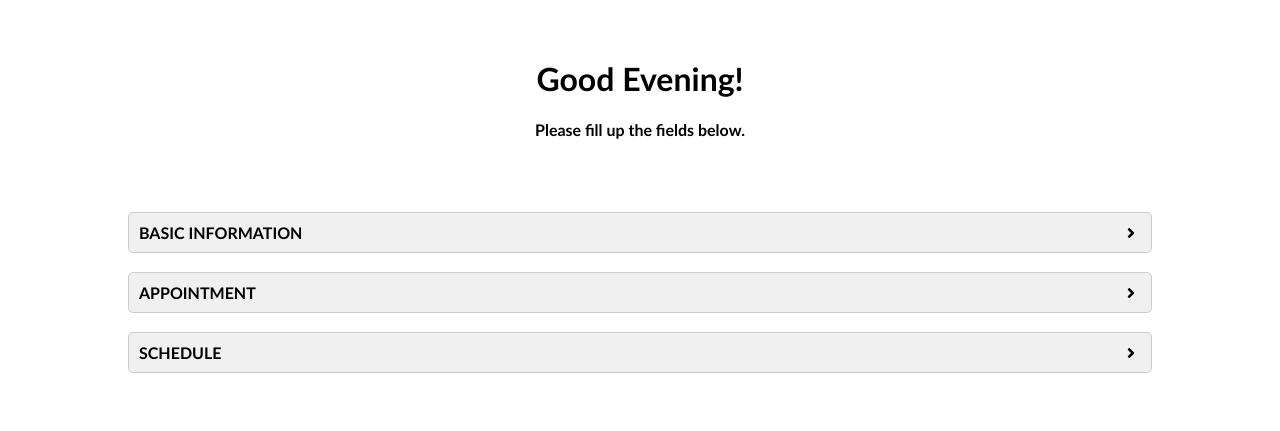
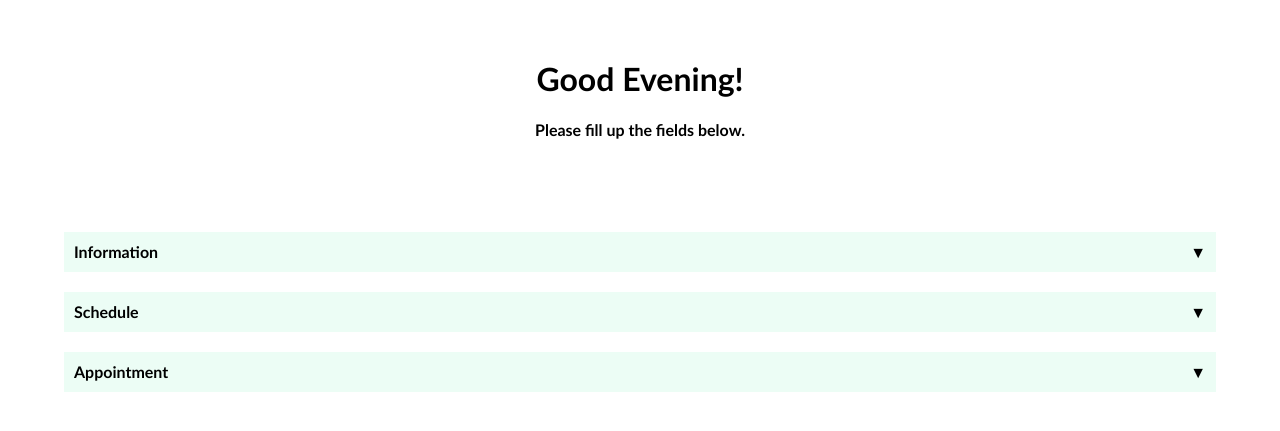
Before and after one commit to Zanis3/II-A-APDEV-FINAL-PROJECT-WEBAPPS-PAWS-VETERINARY-WEBSITE-, a PHP site: page /appointments.php in a window 1280 px wide. Shown: the part 80-511 px from the top of the page. Run offline with PHP 8.4, Linux system fonts and the light colour scheme; some web fonts are replaced.

Commit message:
appointment - fixed

```diff
--- a/appointments.php
+++ b/appointments.php
@@ -7,6 +7,7 @@
     <link rel="stylesheet" href="css/style_general.css">
     <link rel="stylesheet" href="css/style_appointment.css">
     <link rel="stylesheet" href="https://cdnjs.cloudflare.com/ajax/libs/font-awesome/5.15.4/css/all.min.css">
+    <script src="https://ajax.googleapis.com/ajax/libs/jquery/3.5.1/jquery.min.js"></script>
 </head>
 <body>
     <?php include_once 'template/header.php';?>
@@ -18,47 +19,37 @@
         <br>
         <br>
         <br>
-        <div class="drop_down">
-            <div class="trigger" onclick="toggleDropdown(this)">
-                <div class="text"><b> BASIC INFORMATION </b></div>
-                <div class="icon"><i class="fas fa-angle-up"></i></div>
+
+        <div class="dropdown-container">
+            <div class="dropdown-header" onclick="toggleDropdown('information')">
+                <b>Information</b>
+                <span>&#9660;</span>
             </div>
-            <div class="content">
-                <ul>
-                    <li>Option 1</li>
-                    <li>Option 2</li>
-                    <li>Option 3</li>
-                </ul>
+            <div id="informationDropdown" class="dropdown-content">
+                <div class="dropdown-item">Text on the farther left</div>
+                <!-- Add more items here if needed -->
             </div>
         </div>
-        <br>
-        <br>
-        <div class="drop_down">
-            <div class="trigger" onclick="toggleDropdown(this)">
-                <div class="text"><b> APPOINTMENT </b></div>
-                <div class="icon"><i class="fas fa-angle-up"></i></div>
+
+        <div class="dropdown-container">
+            <div class="dropdown-header" onclick="toggleDropdown('schedule')">
+                <b>Schedule</b>
+                <span>&#9660;</span>
             </div>
-            <div class="content">
-                <ul>
-                    <li>Option 1</li>
-                    <li>Option 2</li>
-                    <li>Option 3</li>
-                </ul>
+            <div id="scheduleDropdown" class="dropdown-content">
+                <div class="dropdown-item">Text on the farther left</div>
+                <!-- Add more items here if needed -->
             </div>
         </div>
-        <br>
-        <br>
-        <div class="drop_down">
-            <div class="trigger" onclick="toggleDropdown(this)">
-                <div class="text"><b> SCHEDULE </b></div>
-                <div class="icon"><i class="fas fa-angle-up"></i></div>
+
+        <div class="dropdown-container">
+            <div class="dropdown-header" onclick="toggleDropdown('appointment')">
+                <b>Appointment</b>
+                <span>&#9660;</span>
             </div>
-            <div class="content">
-                <ul>
-                    <li>Option 1</li>
-                    <li>Option 2</li>
-                    <li>Option 3</li>
-                </ul>
+            <div id="appointmentDropdown" class="dropdown-content">
+                <div class="dropdown-item">Text on the farther left</div>
+                <!-- Add more items here if needed -->
             </div>
         </div>
     </center>
--- a/css/style_appointment.css
+++ b/css/style_appointment.css
@@ -1,58 +1,28 @@
-.drop_down {
+.dropdown-container {
+    width: 90%;
+    margin: 20px auto;
     position: relative;
-    display: inline-block;
-    width: 80%;
 }
-
-.trigger {
+.dropdown-header {
+    background-color: #ECFDF5;
+    border: 1px solid #ccc;
+    padding: 10px;
+    cursor: pointer;
     display: flex;
-    align-items: center;
     justify-content: space-between;
-    background-color: #f0f0f0;
+    border: none;
+}
+.dropdown-content {
+    display: none;
+    position: relative;
+    top: 100%;
+    width: 99.80%;
+    background-color: #fff;
+    border: 1px solid #ccc;
+    border: none;
+    z-index: 1;
+}
+.dropdown-item {
     padding: 10px;
-    border: 1px solid #ccc;
-    border-radius: 5px;
     cursor: pointer;
 }
-
-.icon {
-    margin-right: 5px;
-}
-
-.icon i {
-    transition: transform 0.3s ease;
-    transform: rotate(90deg);
-}
-
-.rotate-down {
-    transform: rotate(180deg);
-}
-
-.content {
-    display: none;
-    position: absolute;
-    top: 100%; /* Place the content below the trigger */
-    left: 0;
-    background-color: #fff; /* Set background color */
-    z-index: 1; /* Ensure the dropdown content is on top */
-    border: 1px solid #ccc; /* Add a border for better visibility */
-    padding: 5px;
-    width: 99%; /* Occupy the full width of the parent cell */
-}
-
-.basic-info-active .drop_down:nth-child(2) .content {
-    position: relative;
-    top: 0;
-}
-
-.content.active {
-    display: block;
-}
-
-.content ul li {
-    padding: 10px;
-}
-
-.content.active + .trigger + .icon {
-    transform: rotate(180deg);
-}
--- a/script/appointment.js
+++ b/script/appointment.js
@@ -1,32 +1,8 @@
-function toggleDropdown(trigger) {
-    var content = trigger.nextElementSibling;
-
-    // Toggle the active class
-    content.classList.toggle("active");
-    var isActive = content.classList.contains("active");
-
-    if (isActive) {
-        content.style.display = "block";
-        trigger.querySelector('.icon').innerHTML = '<i class="fas fa-angle-up"></i>';
-    } else {
-        content.style.display = "none";
-        trigger.querySelector('.icon').innerHTML = '<i class="fas fa-angle-down"></i>';
-    }
-
-    // Add or remove class to indicate basic info dropdown active status
-    if (trigger.querySelector('.text').innerText.trim() === "BASIC INFORMATION") {
-        if (isActive) {
-            document.body.classList.add("basic-info-active");
-        } else {
-            document.body.classList.remove("basic-info-active");
-        }
-    }
-}
-
-document.addEventListener("DOMContentLoaded", function() {
-    const currentHour = new Date().getHours();
-    const greetingElement = document.getElementById("greeting");
-    let greetingMessage;
+$(document).ready(function() {
+    // Set greeting message based on the time of day
+    var currentHour = new Date().getHours();
+    var greetingElement = $('#greeting');
+    var greetingMessage;
     if (currentHour >= 5 && currentHour < 12) {
         greetingMessage = "Good Morning!";
     } else if (currentHour >= 12 && currentHour < 18) {
@@ -34,5 +10,10 @@ document.addEventListener("DOMContentLoaded", function() {
     } else {
         greetingMessage = "Good Evening!";
     }
-    greetingElement.textContent = greetingMessage;
+    greetingElement.text(greetingMessage);
+
+    // Toggle dropdown function using jQuery
+    $('.dropdown-header').click(function() {
+        $(this).next('.dropdown-content').slideToggle();
+    });
 });
```
